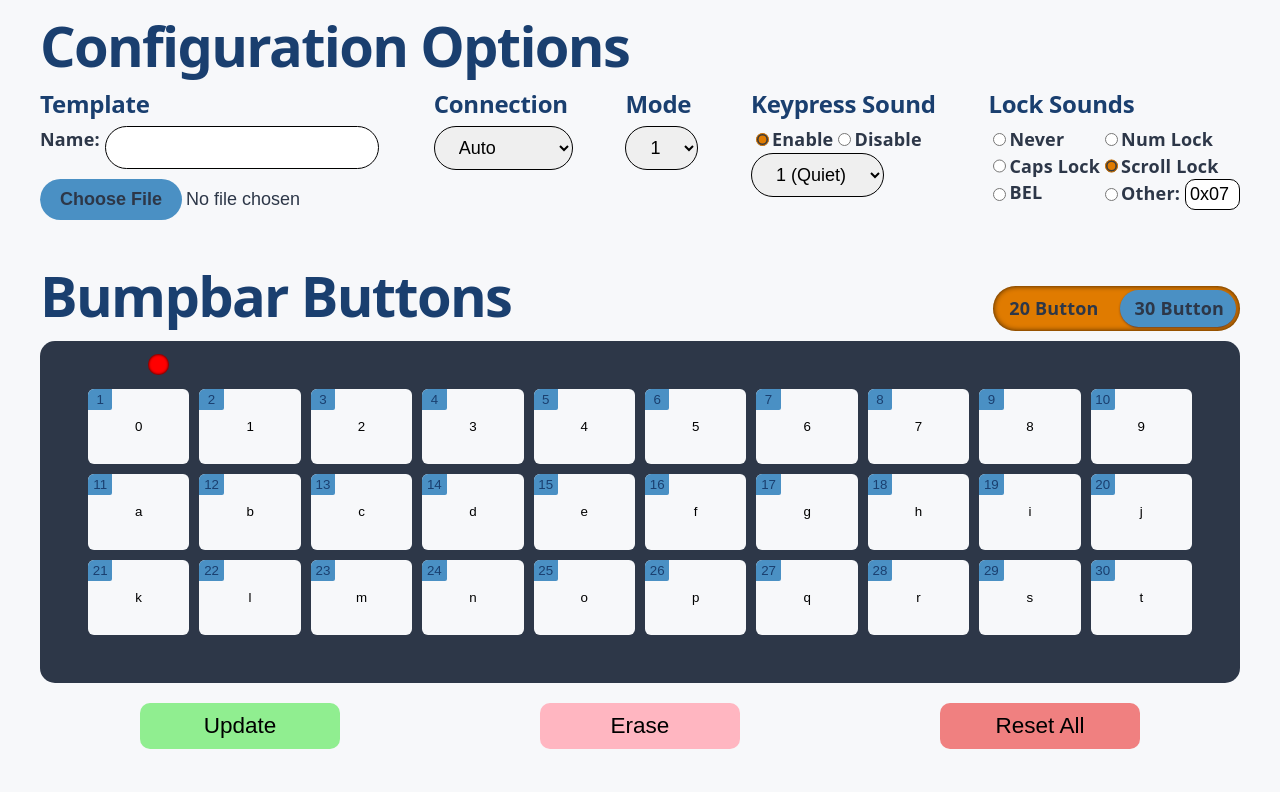
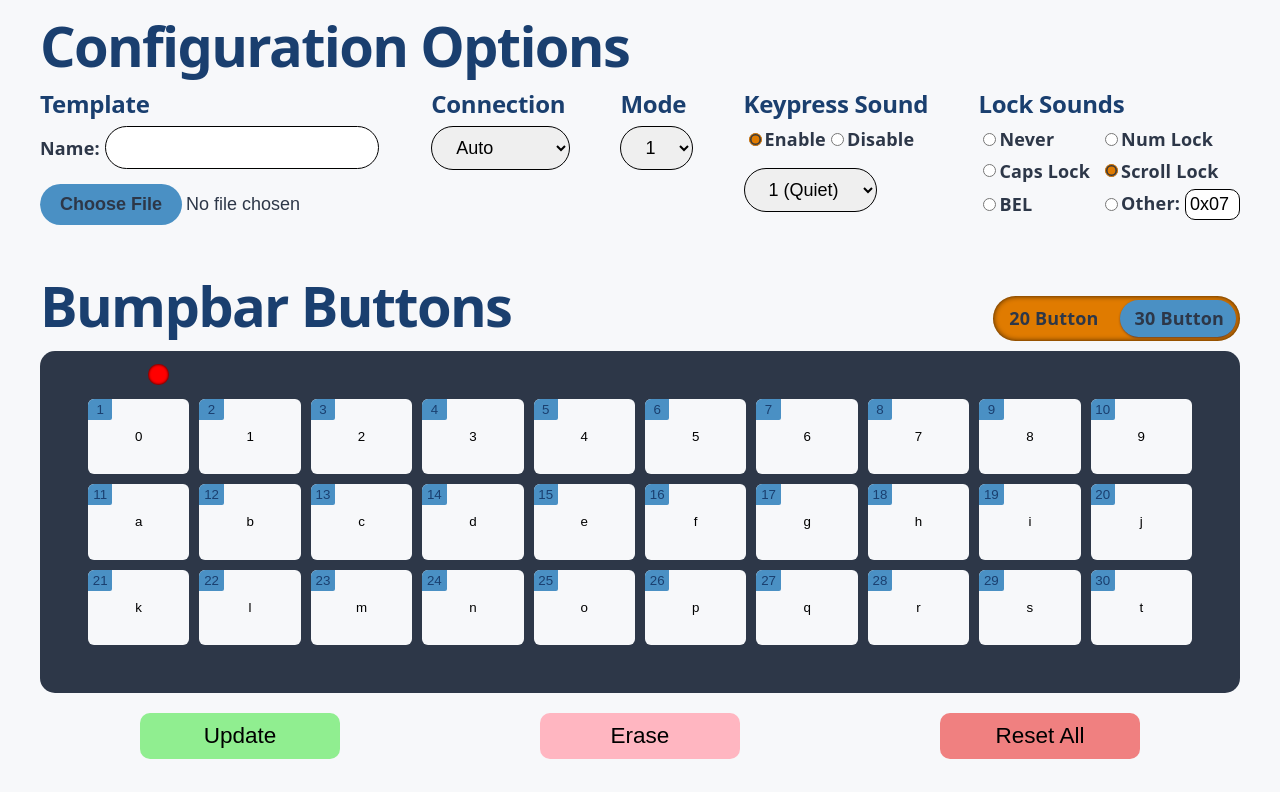
Before and after one commit to reecejpetty/krs-configurator, a React (Vite) app: page / in a window 1280 px wide. Shown: the top 792 px of the page. Built offline with nearby package versions, Linux system fonts and the light colour scheme.

Commit message:
Minor fixes

```diff
--- a/src/components/ConfigOptions/ConfigOptions.jsx
+++ b/src/components/ConfigOptions/ConfigOptions.jsx
@@ -110,7 +110,7 @@ function Beeper() {
             <label htmlFor="beeper-caps">Caps Lock</label>
           </div>
           <div className={styles.flexRow}>
-            <input type="radio" name="beeper-option" id="beeper-scrolls" defaultChecked />
+            <input type="radio" name="beeper-option" id="beeper-scroll" defaultChecked />
             <label htmlFor="beeper-scroll">Scroll Lock</label>
           </div>
           <div className={styles.flexRow}>
--- a/src/components/ConfigOptions/ConfigOptions.module.css
+++ b/src/components/ConfigOptions/ConfigOptions.module.css
@@ -5,6 +5,8 @@
 .flexRow {
     display: flex;
     flex-direction: row;
+    align-items: center;
+    margin-bottom: 5px;
 }
 
 .flexColumn {
@@ -14,6 +16,7 @@
 
 .configOptions {
     composes: flexRow;
+    align-items: flex-start;
     justify-content: space-between;
     flex-wrap: wrap;
     width: 100%;
@@ -65,6 +68,7 @@ input[type="file"]::file-selector-button:hover {
 
 .beeperOptions {
     display: grid;
+    column-gap: 10px;
     grid-template-columns: auto auto;
     grid-template-rows: auto auto auto;
     justify-items: start;
```
